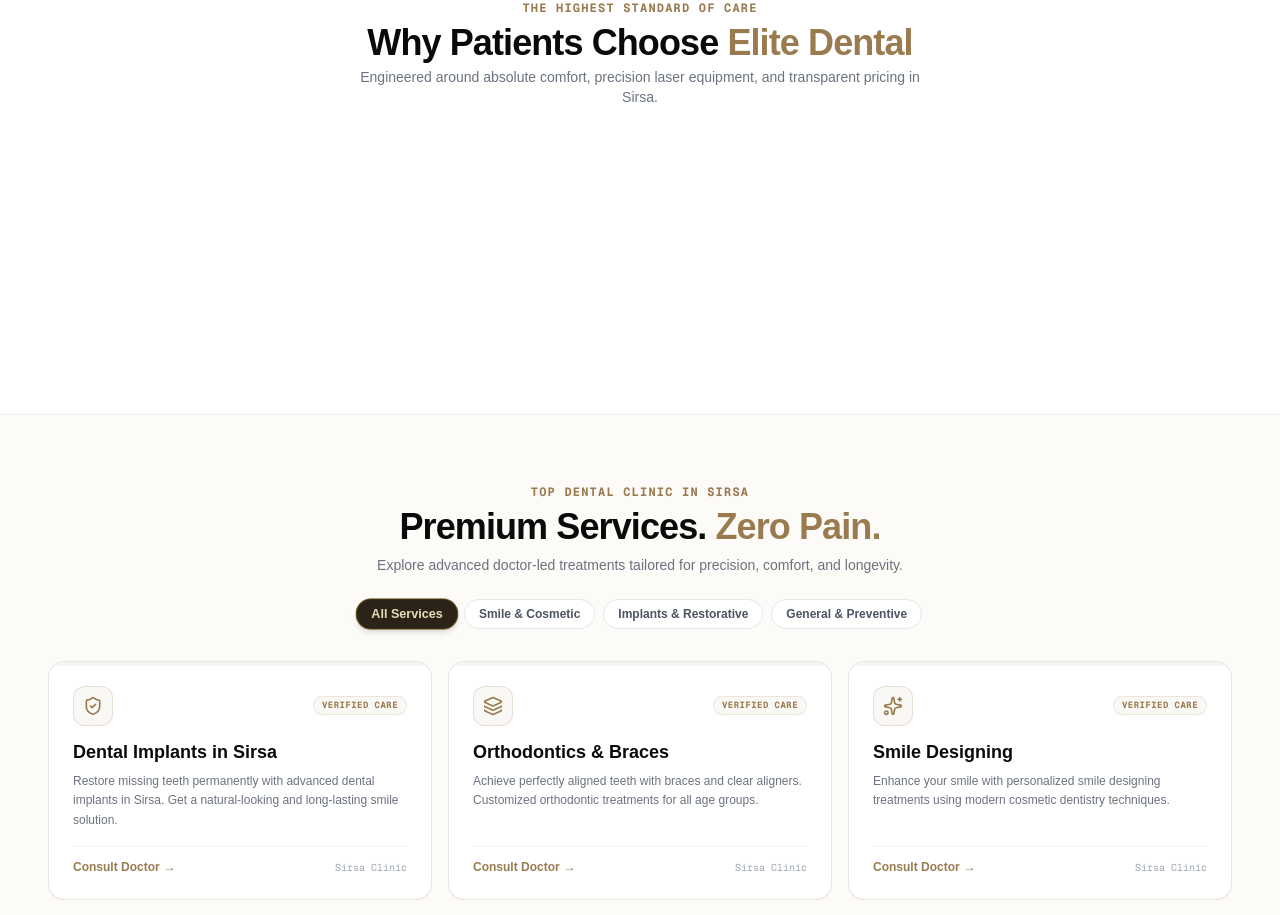
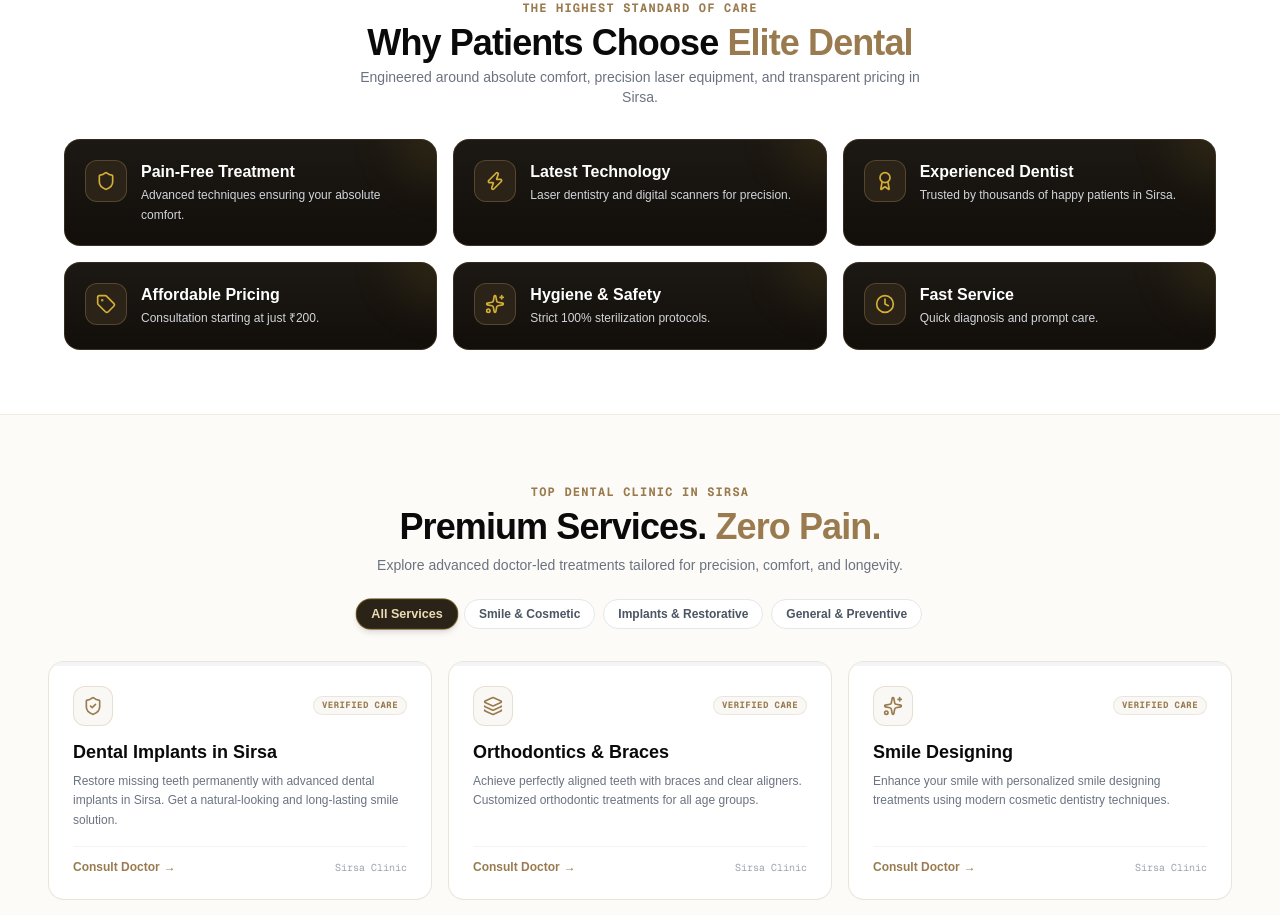
Before and after one commit to namansachdeva18/elite-dental-clinic, a React (Vite) app in the folder web-app/: page / in a window 1280 px wide. Shown: the part 1120-2035 px from the top of the page. Built offline with nearby package versions, Linux system fonts and the light colour scheme; a web font is replaced by a local one.

Commit message:
fix(why-choose-us): fix card icon rendering and gsap visibility trigger

```diff
--- a/web-app/src/components/WhyChooseUs.jsx
+++ b/web-app/src/components/WhyChooseUs.jsx
@@ -9,32 +9,32 @@
   {
     title: "Pain-Free Treatment",
     desc: "Advanced techniques ensuring your absolute comfort.",
-    icon: <Shield className="w-8 h-8 text-[#9A7B4F]" />
+    Icon: Shield
   },
   {
     title: "Latest Technology",
     desc: "Laser dentistry and digital scanners for precision.",
-    icon: <Zap className="w-8 h-8 text-[#9A7B4F]" />
+    Icon: Zap
   },
   {
     title: "Experienced Dentist",
-    desc: "Trusted by 1000+ patients in Sirsa.",
-    icon: <Award className="w-8 h-8 text-[#9A7B4F]" />
+    desc: "Trusted by thousands of happy patients in Sirsa.",
+    Icon: Award
   },
   {
     title: "Affordable Pricing",
     desc: "Consultation starting at just ₹200.",
-    icon: <Tag className="w-8 h-8 text-[#9A7B4F]" />
+    Icon: Tag
   },
   {
     title: "Hygiene & Safety",
     desc: "Strict 100% sterilization protocols.",
-    icon: <Sparkles className="w-8 h-8 text-[#9A7B4F]" />
+    Icon: Sparkles
   },
   {
     title: "Fast Service",
     desc: "Quick diagnosis and prompt care.",
-    icon: <Clock className="w-8 h-8 text-[#9A7B4F]" />
+    Icon: Clock
   }
 ];
 
@@ -43,17 +43,20 @@
 
   useEffect(() => {
     const ctx = gsap.context(() => {
-      gsap.from('.reason-card', {
-        scrollTrigger: {
-          trigger: containerRef.current,
-          start: 'top 85%',
-        },
-        y: 25,
-        opacity: 0,
+      gsap.fromTo('.reason-card',
+        { y: 20, opacity: 0 },
+        {
+          y: 0,
+          opacity: 1,
           duration: 0.5,
           stagger: 0.08,
           ease: 'power2.out',
-      });
+          scrollTrigger: {
+            trigger: containerRef.current,
+            start: 'top 90%',
+          }
+        }
+      );
     }, containerRef);
     return () => ctx.revert();
   }, []);
@@ -75,16 +78,18 @@
 
         {/* Compact 2x3 Luxury Bento Matrix (Saves 60% scroll height) */}
         <div className="grid grid-cols-1 sm:grid-cols-2 lg:grid-cols-3 gap-3 sm:gap-4">
-          {REASONS.map((reason, i) => (
+          {REASONS.map((reason, i) => {
+            const IconComponent = reason.Icon;
+            return (
               <div
                 key={i}
-              className="reason-card bg-gradient-to-b from-[#1C1813] to-[#120E0A] text-white p-4 sm:p-5 rounded-2xl border border-[#9A7B4F]/25 hover:border-[#D4AF37] hover:shadow-[0_8px_25px_rgba(154,123,79,0.18)] hover:-translate-y-1 transition-all duration-300 flex items-start gap-3.5 group relative overflow-hidden"
+                className="reason-card bg-gradient-to-b from-[#1C1813] to-[#120E0A] text-white p-4 sm:p-5 rounded-2xl border border-[#9A7B4F]/25 hover:border-[#D4AF37] hover:shadow-[0_8px_25px_rgba(154,123,79,0.18)] hover:-translate-y-1 transition-all duration-300 flex items-start gap-3.5 group relative overflow-hidden opacity-100"
               >
                 {/* Gold Ambient Glow on Hover */}
                 <div className="absolute -top-10 -right-10 w-20 h-20 bg-[#D4AF37]/10 rounded-full blur-xl pointer-events-none group-hover:bg-[#D4AF37]/20 transition-colors" />
 
                 <div className="bg-[#2B2317] border border-[#9A7B4F]/40 p-2.5 rounded-xl shrink-0 group-hover:scale-110 transition-transform text-[#D4AF37]">
-                {React.cloneElement(reason.icon, { className: "w-5 h-5 text-[#D4AF37]" })}
+                  <IconComponent size={20} className="text-[#D4AF37]" />
                 </div>
                 <div>
                   <h4 className="font-display font-bold text-sm sm:text-base text-white group-hover:text-[#EADBB6] transition-colors mb-0.5">
@@ -95,7 +100,8 @@
                   </p>
                 </div>
               </div>
-          ))}
+            );
+          })}
         </div>
       </div>
     </section>
```
Lines whose indentation alone changed are shown as unchanged.
